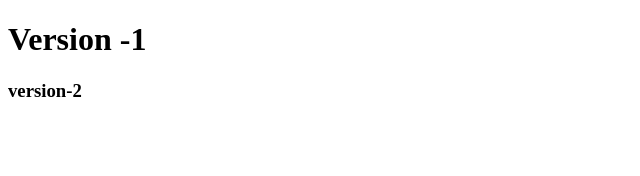
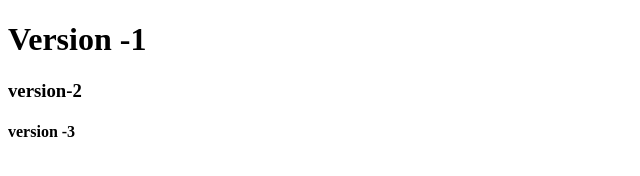
Before and after one commit to madhava098/git-version, a plain HTML site: page index.html in a window 1280 px wide. Shown: the full height of the page, 0-640 px from the left. Drawn offline with Linux system fonts and the light colour scheme.

Commit message:
version-3

```diff
--- a/index.html
+++ b/index.html
@@ -8,5 +8,6 @@
 <body>
     <h1>Version -1</h1>
     <h3>version-2</h3>
+    <h4>version -3</h4>
 </body>
 </html>
```
